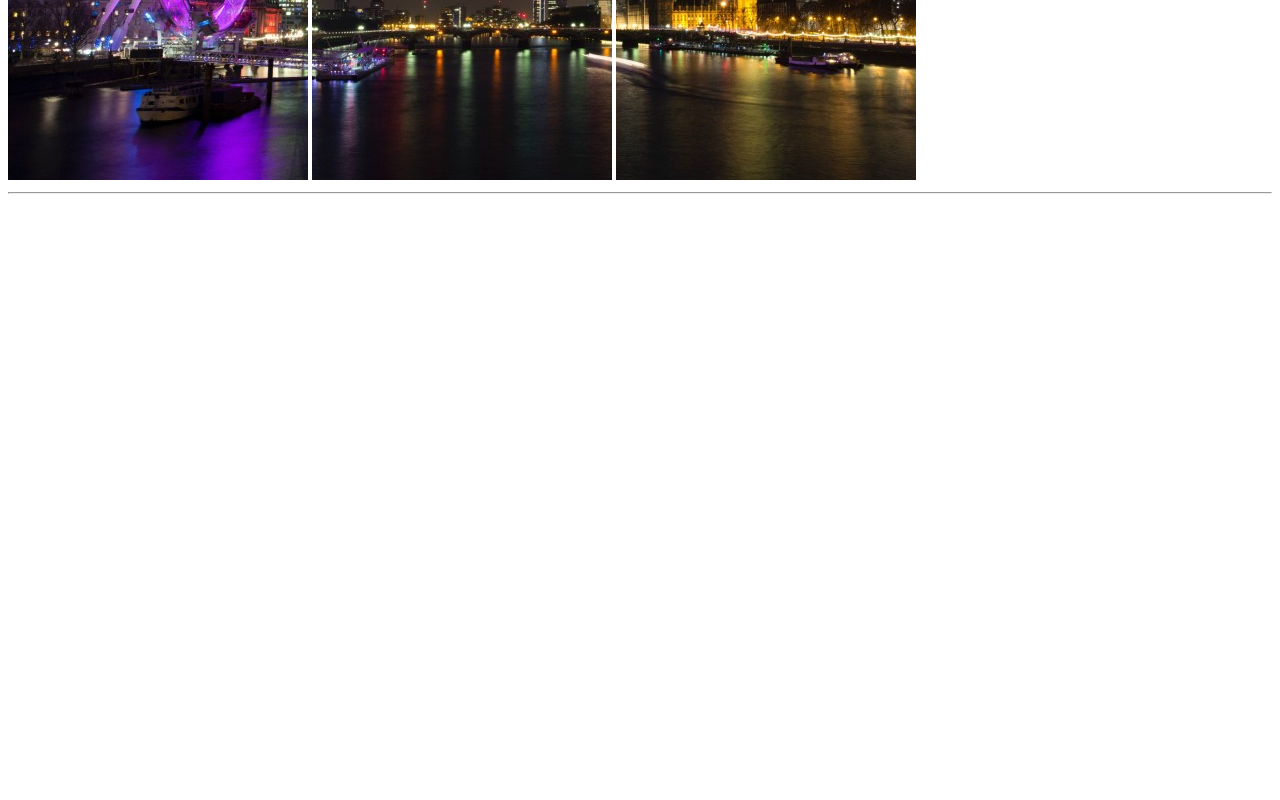
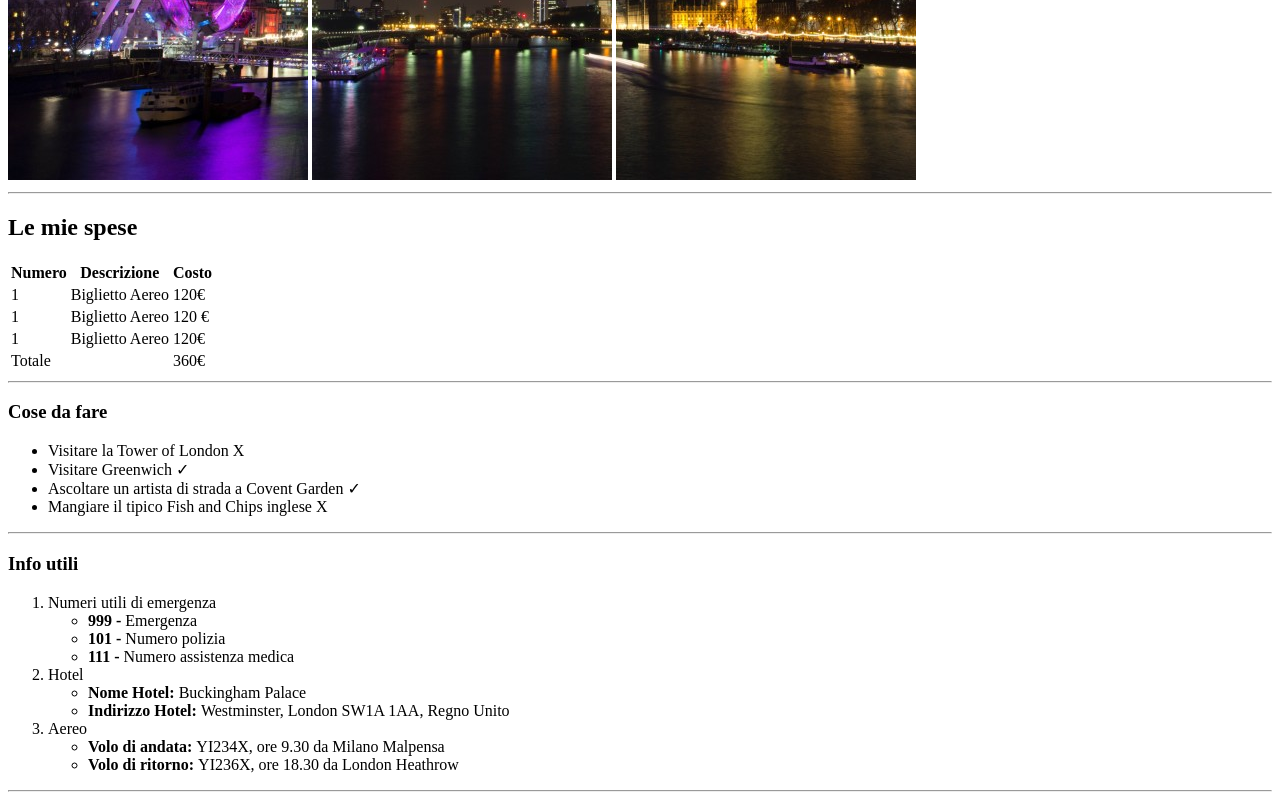
Before and after one commit to valevurro/3.-html-london-trip, a plain HTML site: page index.html in a window 1280 px wide. Shown: the part 500-1300 px from the top of the page. Before the commit the page ends 800 px from the top, so only its background shows below. Drawn offline with Linux system fonts and the light colour scheme.

Commit message:
Add main text
Added the 'Le mie spese' table, the 'Cose da fare' bulleted list, and the 'Info utili' numbered list.

```diff
--- a/index.html
+++ b/index.html
@@ -16,9 +16,110 @@
 
 <hr>
 
+<!-- /intestazione-->
+
 <main>
 
-    <!-- Testo principale-->
+    <!-- Le mie spese-->
+
+    <h2>
+        Le mie spese
+    </h2>
+
+<table>
+<!--intestazione tabella-->
+<thead>
+    <tr>
+        <th> Numero</th>
+        <th> Descrizione</th>
+        <th> Costo</th>
+    </tr>
+</thead>
+<!-- /intestazione tabella-->
+
+<!-- corpo tabella-->
+ <tbody>
+    <tr>
+        <td> 1</td>
+        <td> Biglietto Aereo</td>
+        <td> 120€</td>
+    </tr>
+    <tr>
+        <td>1</td>
+        <td> Biglietto Aereo</td>
+        <td>120 €</td>
+    </tr>
+    <tr>
+        <td> 1</td>
+        <td> Biglietto Aereo</td>
+        <td> 120€</td>
+    </tr>
+
+    <!-- /corpo tabella-->
+ </tbody>
+
+ <!-- chiusura della tabella-->
+<tfoot>
+    <tr>
+        <td> Totale</td>
+        <td> </td>
+        <td> 360€</td>
+    </tr>
+</tfoot>
+<!-- /chiusura della tabella-->
+</table>
+
+<!-- /le mie spese -->
+
+<hr>
+
+<!-- Cose da fare-->
+
+<h3> Cose da fare</h3>
+
+<ul>
+    <li> Visitare la Tower of London X </li>
+    <li> Visitare Greenwich ✓ </li>
+    <li> Ascoltare un artista di strada a Covent Garden ✓</li>
+    <li> Mangiare il tipico Fish and Chips inglese X </li>
+</ul>
+
+<!-- /cose da fare-->
+
+<hr>
+
+<!-- Info utili-->
+
+<h3> Info utili</h3>
+
+<ol>
+    <li> Numeri utili di emergenza
+        <ul>
+            <li> <strong> 999 - </strong> Emergenza</li>
+            <li> <strong> 101 - </strong> Numero polizia</li>
+            <li> <strong> 111 - </strong> Numero assistenza medica</li>
+        </ul>
+    </li>
+    <li> Hotel
+        <ul>
+            <li> <strong> Nome Hotel: </strong>Buckingham Palace</li>
+            <li> <strong> Indirizzo Hotel: </strong>Westminster, London SW1A 1AA, Regno Unito</li>
+        </ul>
+
+    </li>
+    <li> Aereo
+        <ul>
+            <li> <strong> Volo di andata: </strong>YI234X, ore 9.30 da Milano Malpensa</li>
+            <li> <strong> Volo di ritorno: </strong>YI236X, ore 18.30 da London Heathrow </li>
+        </ul>
+    </li>
+</ol>
+
+<!-- /info utili-->
+
+<hr>
+
+<!-- /testo principale-->
 
 </main>
 
```
